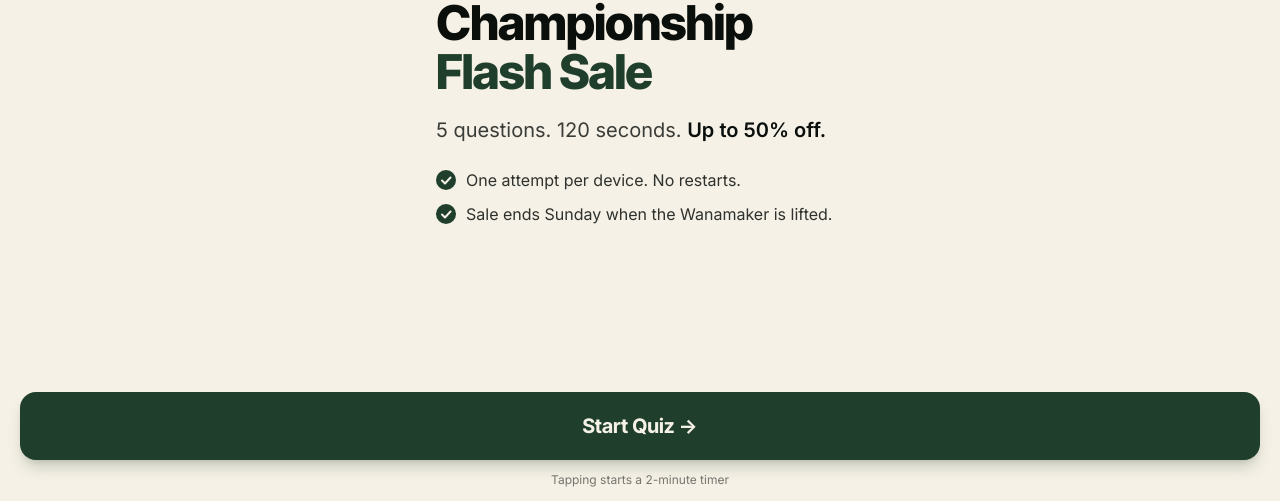
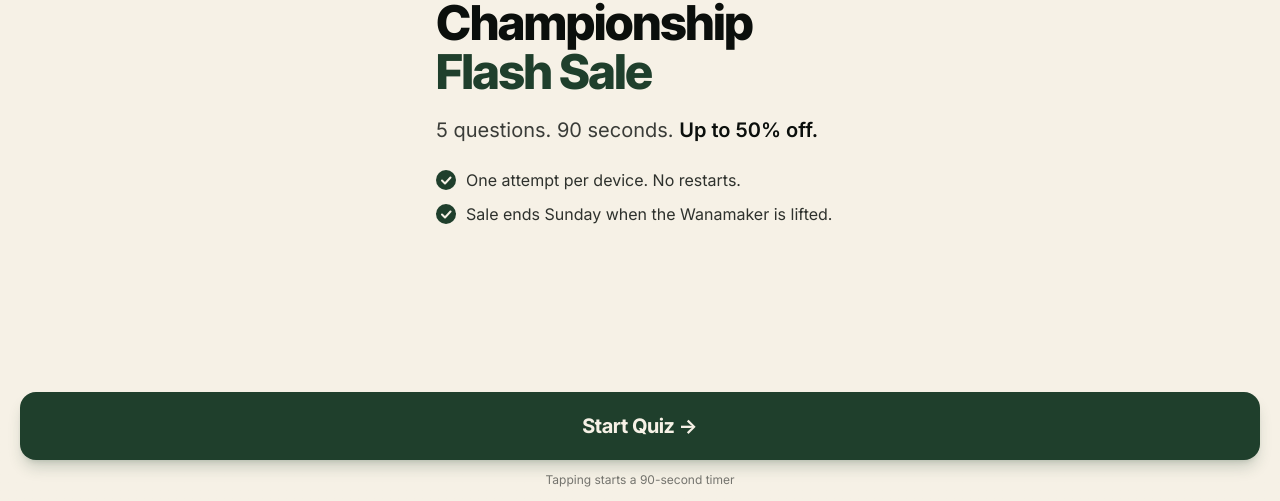
Before and after one commit to strikewedge/strike-wedge-pga-quiz, a React (Vite) app: page / in a window 1280 px wide. Shown: the part 296-797 px from the top of the page. Built offline with nearby package versions, Linux system fonts and the light colour scheme.

Commit message:
Cut quiz timer from 120s to 90s; update copy across UI and meta

```diff
--- a/index.html
+++ b/index.html
@@ -9,9 +9,9 @@
     <meta name="apple-mobile-web-app-capable" content="yes" />
     <meta name="apple-mobile-web-app-status-bar-style" content="black-translucent" />
     <title>Strike Wedge — 2026 PGA Championship Flash Sale</title>
-    <meta name="description" content="Five questions. 120 seconds. Up to 50% off Strike Wedge. Sale ends Sunday when the Wanamaker is lifted." />
+    <meta name="description" content="Five questions. 90 seconds. Up to 50% off Strike Wedge. Sale ends Sunday when the Wanamaker is lifted." />
     <meta property="og:title" content="2026 PGA Championship Flash Sale — Strike Wedge" />
-    <meta property="og:description" content="Five questions. 120 seconds. Up to 50% off." />
+    <meta property="og:description" content="Five questions. 90 seconds. Up to 50% off." />
     <meta property="og:type" content="website" />
     <link rel="preconnect" href="https://fonts.googleapis.com" />
     <link rel="preconnect" href="https://fonts.gstatic.com" crossorigin />
--- a/src/components/Landing.tsx
+++ b/src/components/Landing.tsx
@@ -18,7 +18,7 @@ export function Landing({ onStart }: { onStart: () => void }) {
         </h1>
 
         <p className="mt-5 text-lg sm:text-xl text-sw-ink/80 leading-snug">
-          5 questions. 120 seconds.{" "}
+          5 questions. 90 seconds.{" "}
           <span className="font-semibold text-sw-ink">Up to 50% off.</span>
         </p>
 
@@ -43,7 +43,7 @@ export function Landing({ onStart }: { onStart: () => void }) {
           Start Quiz →
         </button>
         <p className="text-center text-xs text-sw-ink/55 mt-3">
-          Tapping starts a 2-minute timer
+          Tapping starts a 90-second timer
         </p>
       </div>
     </div>
--- a/src/components/Quiz.tsx
+++ b/src/components/Quiz.tsx
@@ -6,7 +6,7 @@ type Props = {
   onComplete: (score: number) => void;
 };
 
-const TOTAL_SECONDS = 120;
+const TOTAL_SECONDS = 90;
 const URGENT_THRESHOLD = 15;
 
 export function Quiz({ onComplete }: Props) {
```
Also changed, not shown: 1 other file (tests, documents, lock files or other folders).
